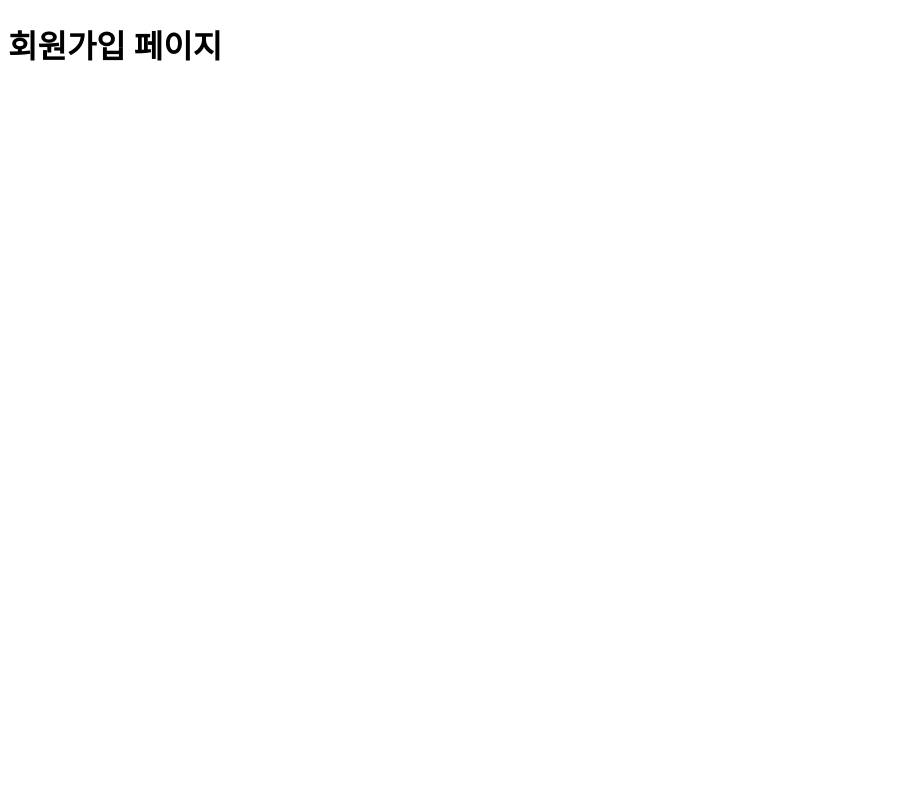
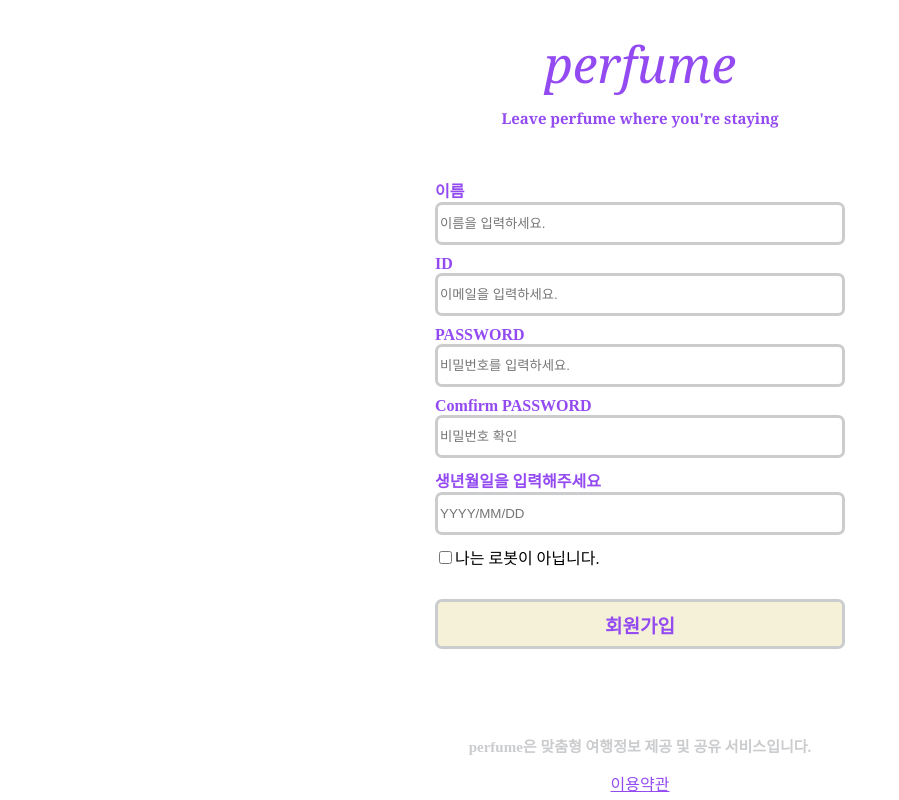
Before and after one commit to positive7292/perfume_myproject, a Django app: page /signup in a window 1280 px wide. Shown: the whole page, without its empty margins (0-899 px from the left). Run offline with Django 3.2, Linux system fonts and the light colour scheme.

Commit message:
realfinal

```diff
--- a/myapp/settings.py
+++ b/myapp/settings.py
@@ -125,3 +125,5 @@ AUTH_USER_MODEL = 'users.User'
 STATICFILES_DIRS= [
         os.path.join(BASE_DIR, 'static'),
 ]
+
+SILENCED_SYSTEM_CHECKS = ['auth.E003']
--- a/myapp/urls.py
+++ b/myapp/urls.py
@@ -22,9 +22,9 @@ from users.views import introduce_view
 from users.views import policy_view
 
 urlpatterns = [
-    path('admin/', admin.site.urls),
-    path("login", login_view),
-    path("signup", signup_view),
-    path("introduce", introduce_view),
-    path("policy", policy_view),
+    path('admin/', admin.site.urls, name="admin"),
+    path("login", login_view, name="login"),
+    path("signup", signup_view, name="signup"),
+    path("introduce", introduce_view, name="introduce"),
+    path("policy", policy_view, name="policy"),
 ]
--- /dev/null
+++ b/users/static/css/signup.css
@@ -0,0 +1,109 @@
+body, html{
+
+    margin: 0;
+
+    padding: 0;
+
+    border: 0;
+ }
+
+#title{
+    color:#934BF1;
+    text-align:center;
+    font-family:Georgia;
+    font-weight: 400;
+    font-size:50px;
+    margin-top:30px;
+    margin-bottom:10px;
+}
+
+#sub{
+    color:#934BF1;
+    text-align:center;
+    font-family:Georgia;
+    margin:0;
+    font-size:15px;
+
+}
+
+#submit-btn{
+    background-color:#F5F1D8;
+    color:#934BF1;
+    width:410px;
+    height:50px;
+    font-size:19px;
+    font-weight:700;
+    border:3px solid #CBCCCE;
+    border-radius:7px;
+    cursor: grab;
+    margin-top:30px;
+}
+
+#terms{
+    color:#934BF1;
+}
+
+.input-element{
+    display:flex;
+    flex-direction:column;
+    position: absolute;
+    left:50%;
+    margin-top:50px;
+    transform:translateX(-50%);
+}
+
+#username{
+    width:400px;
+    height:35px;
+    border: 3px solid #CBCCCE;
+    border-radius:7px;
+    margin-bottom:10px;
+}
+
+#email{
+    width:400px;
+    height:35px;
+    border: 3px solid #CBCCCE;
+    border-radius:7px;
+    margin-bottom:10px;
+}
+
+#password{
+    width:400px;
+    height:35px;
+    border: 3px solid #CBCCCE;
+    border-radius:7px;
+    margin-bottom:10px;
+}
+
+#re_password{
+    width:400px;
+    height:35px;
+    border: 3px solid #CBCCCE;
+    border-radius:7px;
+    margin-bottom:10px;
+}
+
+#birth{
+    width:400px;
+    height:35px;
+    border: 3px solid #CBCCCE;
+    border-radius:7px;
+    margin-bottom:10px;
+}
+
+#introduce{
+    text-align:center;
+    color:#CBCCCE;
+    font-weight: 700;
+    font-size:15px;
+
+}
+
+.footer{
+    position:absolute;
+    left:50%;
+    top:90%;
+    text-align:center;
+    transform:translateX(-50%);
+}
--- a/users/templates/users/signup.html
+++ b/users/templates/users/signup.html
@@ -1,4 +1,59 @@
+{% load static %}
+
 <!DOCTYPE html>
 <html>
-    <h1>회원가입 페이지</h1>
+<head>
+    <meta charset="UTF-8">
+    <title>Sign up</title>
+    <link rel="stylesheet" href="{% static 'css/signup.css' %}">
+</head>
+<body>
+    <a id="logo" href="sign.html" style="text-decoration : none;">
+        <h1 id="title"><em>perfume</em></h1>
+    </a>
+    <h6 id="sub">Leave perfume where you're staying</h6>
+    <form action="" method="POST">
+        {% csrf_token %}
+        <div class="input-element">
+            <div style="text-align:center; color:#934BF1; margin:0; font-weight:700;"> <!--경고창-->
+                {{error}}
+            </div>
+            <div>
+                <!--이름 입력창-->
+                <label style="color:#934BF1; font-weight:700;">이름</label><br>
+                <input type="text" name="username" placeholder="이름을 입력하세요." id="username">
+            </div>
+            <div>
+                <!--ID입력창-->
+                <label style="color:#934BF1; font-weight:700;">ID</label><br>
+                <input type="email" name="email" placeholder="이메일을 입력하세요." id="email">
+            </div>
+            <div>
+                <!--PASSWORD입력창-->
+                <label style="color:#934BF1; font-weight:700;">PASSWORD</label><br>
+                <input type="password" name="password" placeholder="비밀번호를 입력하세요." id="password">
+            </div>
+            <div>
+                <label for="re_password" style="color:#934BF1; font-weight:700;">Comfirm PASSWORD </label><br>
+                <input type= "password" id="re_password" placeholder="비밀번호 확인" name = "re_password">
+            </div>
+            <div>
+                <!--생년월일 입력창-->
+                <label style="color:#934BF1; font-weight:700;">생년월일을 입력해주세요</label><br>
+                <input type="text" name="birth" placeholder="YYYY/MM/DD" id="birth" maxlength="8">
+            </div>
+
+           <div>
+               <!--reCHAPTCHA-->
+               <input type="checkbox" name="robot" value="check">나는 로봇이 아닙니다.
+           </div>
+           <!--회원가입 버튼-->
+           <button type="submit" id="submit-btn">회원가입</button>
+        </div>
+    </form>
+    <footer class="footer">
+        <p id="introduce">perfume은 맞춤형 여행정보 제공 및 공유 서비스입니다.</p>
+        <a href="policy" id="terms" style="font-weight:400;">이용약관</a>
+    </footer>
+</body>
 </html>
--- a/users/views.py
+++ b/users/views.py
@@ -1,8 +1,28 @@
 from django.shortcuts import render
 from django.contrib.auth import authenticate, login
+from .models import User
 
 
 #Create your views here.
+
+def signup_view(request):
+
+    if request.method == "POST":
+        print(request.POST)
+        username = request.POST["username"]
+        email = request.POST["email"]
+        password = request.POST["password"]
+        re_password = request.POST["re_password"]
+        birth = request.POST["birth"]
+
+        user = User.objects.create_user(username, email, password)
+        user.birth = birth
+        user.re_password = re_password
+        user.save()
+
+        return render(request, "users/login.html")
+
+    return render(request, "users/signup.html")
 
 def login_view(request):
      if request.method == "POST":
@@ -17,10 +37,6 @@ def login_view(request):
 
      return render(request, "users/login.html")
 
-def signup_view(request):
-
-    return render(request, "users/signup.html")
-
 def introduce_view(request):
 
     return render(request, "users/introduce.html")
```
Also changed, not shown: users/models.py (+7 -1 lines), users/migrations/0002_auto_20200916_1420.py (added).
